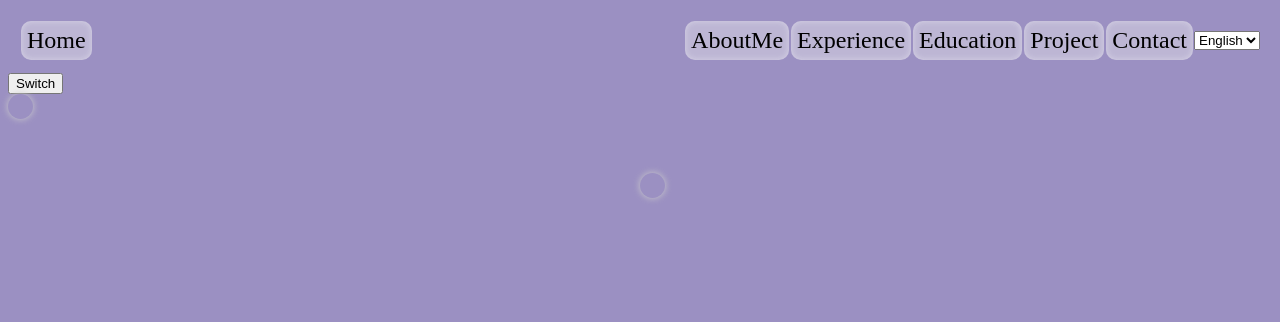
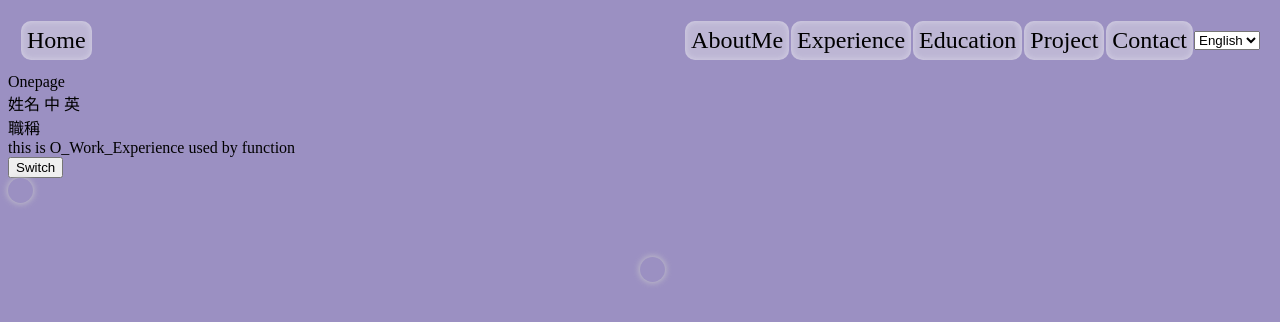
Before and after one commit to ImitatedSky/resume, a React (Create React App) app: page /Onepage in a window 1280 px wide. Shown: the top 322 px of the page. Built offline with nearby package versions, Linux system fonts and the light colour scheme.

Commit message:
Update 2 files

```diff
--- /dev/null
+++ b/src/components/Onepage.js
@@ -0,0 +1,39 @@
+import { useState, useEffect, useContext } from "react";
+
+import React from "react";
+import LanguageContext from "./LanguageContext";
+import LanguageSwitcher from "./LanguageSwitcher";
+
+import en from "../languages/en.json";
+import zh from "../languages/zh.json";
+
+export default function Onepage() {
+  const [language, setLanguage] = useState("en");
+  const languages = {
+    en: en,
+    zh: zh,
+  };
+
+  return (
+    <>
+      <div>Onepage</div>
+      <O_AboutMe />
+      <O_Work_Experience />
+    </>
+  );
+}
+
+const O_AboutMe = () => {
+  return (
+    <>
+      <div>姓名 中 英 </div>
+      <div>職稱 </div>
+    </>
+  );
+};
+const O_Education = () => {};
+
+function O_Work_Experience() {
+  return <div> this is O_Work_Experience used by function</div>;
+}
+function O_Skill() {}
```
Also changed, not shown: src/App.js (+3 -5 lines).
